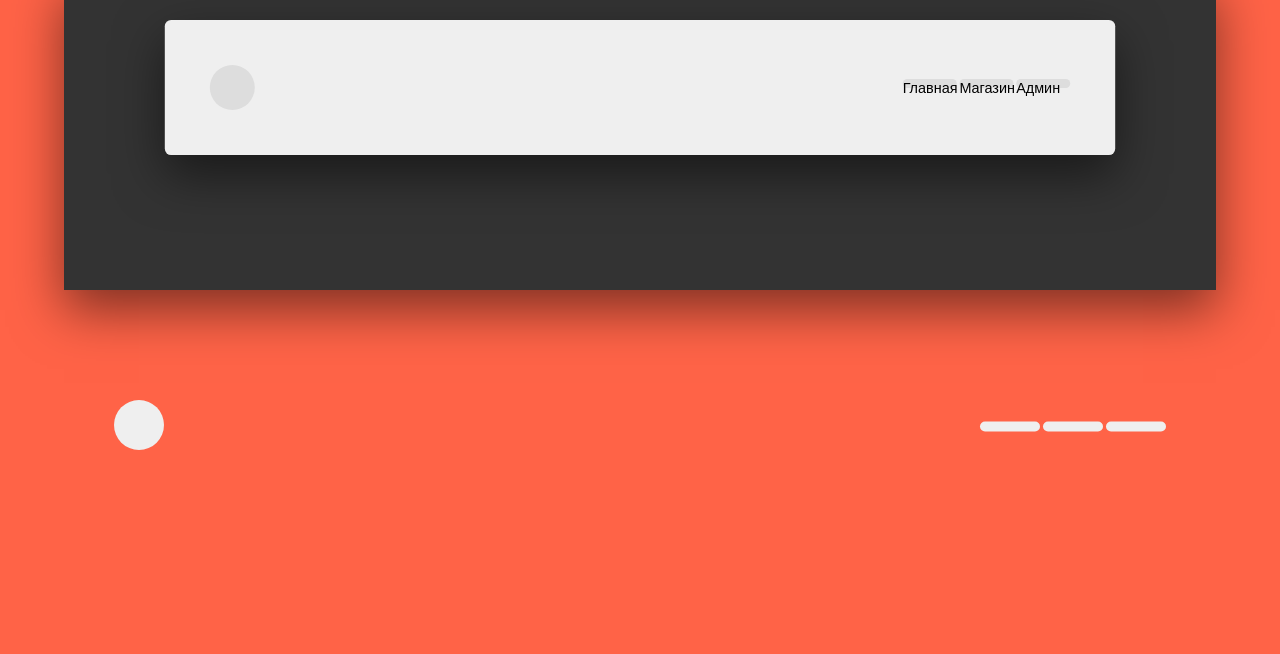
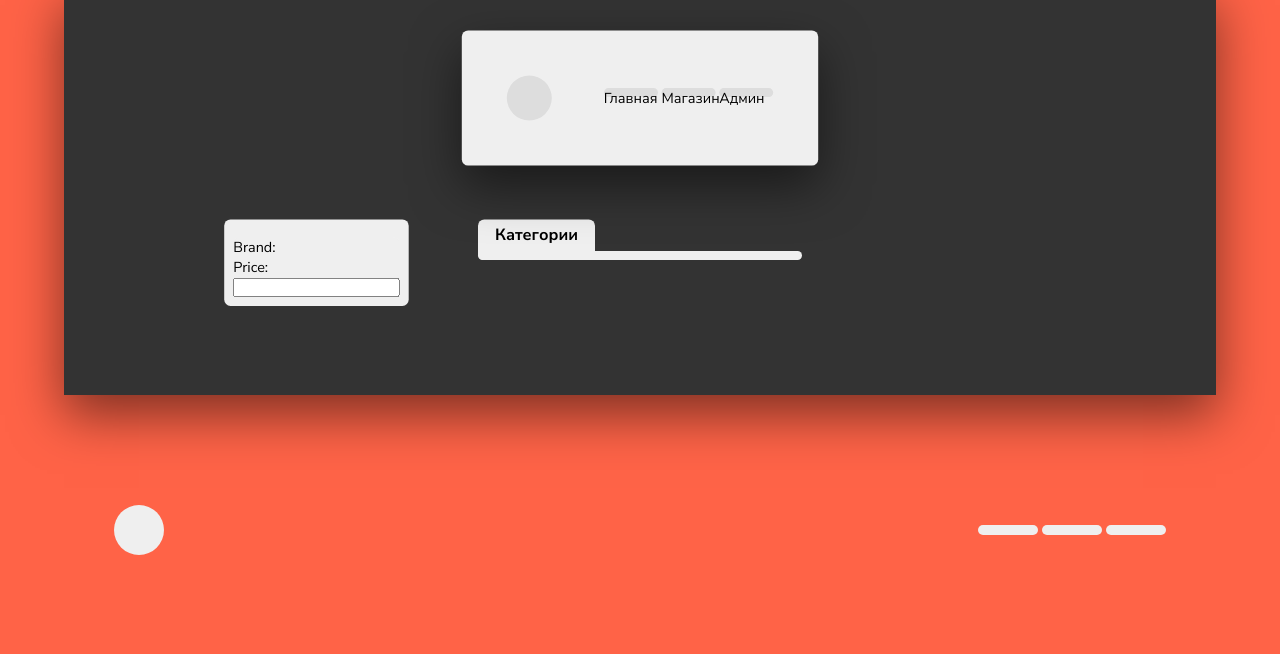
Before and after one commit to igor-73r/sv-bez, a Django app: page /store/ in a window 1280 px wide. Shown: the top 654 px of the page. Run offline with Django 4.2, Linux system fonts and the light colour scheme; data that the repository does not hold is empty.

Commit message:
base-filters

```diff
--- a/SvbezDjangoWeb/static/css/base.css
+++ b/SvbezDjangoWeb/static/css/base.css
@@ -5,8 +5,14 @@ html {
     --clr4: tomato;
     --border-radius: 7px;
     --text-radius: 50em;
-    font-family: 'Lato', sans-serif;
+    font-family: 'Nunito Sans', sans-serif;
 }
+
+/*Надо убрать*/
+.wrapper {
+    display: flex;
+}
+
 
 body {
     background: var(--clr1);
@@ -26,6 +32,8 @@ body *, body :after, body :before {
     max-width: 960px;
     min-width: 360px;
     margin: 0 auto;
+    /*margin-left: 20px;*/
+    /*margin-right: auto;*/
     position: relative;
     flex-direction: column; /*---ADDED---*/
     align-items: center; /*---ADDED---*/
--- a/SvbezDjangoWeb/static/css/product_card.css
+++ b/SvbezDjangoWeb/static/css/product_card.css
@@ -6,6 +6,7 @@ section.cards {
     flex-wrap: wrap;
     justify-content: space-between;
 }
+
 section.cards .card {
     background: var(--clr2);
     width: calc(33.6% - 10px);
@@ -60,3 +61,64 @@ section.cards .card img {
     /*    height: auto;*/
     /*}*/
 }
+
+section.categories {
+    background: none;
+    /*border-radius: var(--border-radius);*/
+    margin-top: 50px;
+    padding: 0;
+    /*background: transparent;*/
+    /*display: flex;*/
+}
+
+.cat_data{
+    background: var(--clr2);
+    border-radius: var(--border-radius);
+    display: flex;
+    flex-wrap: wrap;
+    padding: 5px;
+}
+
+section.categories .category_block {
+    position: relative;
+    /*height: calc();*/
+    background: var(--clr1);
+    border-radius: var(--border-radius);
+    padding: 10px;
+    margin: 10px;
+    left: 0;
+}
+
+#category_head{
+    position: relative;
+    padding-top: 5px;
+    /*bottom: 50px;*/
+    background: var(--clr2);
+    border-radius: var(--border-radius);
+    background-size: cover;
+    height: 45px;
+    width: 130px;
+    margin: 0;
+    display: flex;
+    align-items: flex-start;
+    justify-content: center;
+    bottom: -10px;
+
+}
+
+
+.left-side-bar {
+    /*right: 0;*/
+    position: absolute;
+    padding: 10px;
+    margin-left: 10%;
+    width: min-content;
+    margin-top: 210px;
+    /*margin-bottom: 150px;*/
+    /*height: 100%;*/
+}
+
+
+.form {
+    padding: 0;
+}
--- a/SvbezDjangoWeb/store/forms.py
+++ b/SvbezDjangoWeb/store/forms.py
@@ -0,0 +1,19 @@
+from django import forms
+from .models import Brands
+
+
+class BaseFilterForm(forms.Form):
+    brands = Brands.objects.all()
+    brand = forms.ModelMultipleChoiceField(queryset=brands, label='Brand', widget=forms.CheckboxSelectMultiple)
+    price = forms.IntegerField()
+
+    def __init__(self, products=None):
+        super().__init__()
+        if products is not None:
+            brands = products.values_list('brand', flat=True)
+            self.fields['brand'] = forms.ModelMultipleChoiceField(queryset=brands, label='Brand',
+                                                              widget=forms.CheckboxSelectMultiple)
+
+
+class CategoryFilterForm(BaseFilterForm):
+    your_name = forms.CharField(label='Your name', max_length=100)
--- a/SvbezDjangoWeb/store/urls.py
+++ b/SvbezDjangoWeb/store/urls.py
@@ -1,8 +1,9 @@
-from django.urls import path
+from django.urls import path, re_path
 from . import views
 
 urlpatterns = [
     path('', views.home_page, name='home'),
     path('store/', views.store_view, name='base_store'),
-    path('store/<str:pk>', views.product_view, name='product_detail')
+    path('store/f~<str:query>/', views.filtered_store_view, name='filtered_store'),
+    path('store/<slug:slug>/', views.product_view, name='product_detail'),
 ]
--- a/SvbezDjangoWeb/store/views.py
+++ b/SvbezDjangoWeb/store/views.py
@@ -1,6 +1,8 @@
-from django.shortcuts import render
-from .models import Products, ProductsPropertiesValues
+from django.shortcuts import render, HttpResponse
+from .models import Products, ProductsPropertiesValues, ProductsCategories
 from django.template.defaulttags import register
+from .filters import filtered_products
+from .forms import BaseFilterForm
 
 
 @register.filter
@@ -12,11 +14,21 @@ def home_page(request):
 
 
 def store_view(request):
+    form = BaseFilterForm()
+    categories = ProductsCategories.objects.all()
     products = Products.objects.all()
     return render(request, "store/store.html", locals())
 
 
-def product_view(request, pk):
-    product = Products.objects.get(slug=pk)
+def filtered_store_view(request, query):
+    if query is not None:
+        categories = ProductsCategories.objects.all()
+        products = filtered_products(query)
+        form = BaseFilterForm(products)
+        return render(request, "store/store.html", locals())
+
+
+def product_view(request, slug):
+    product = Products.objects.get(slug=slug)
     properties = ProductsPropertiesValues.objects.filter(product_id=product.id).order_by('property_name')
     return render(request, "store/product_detail.html", locals())
--- a/SvbezDjangoWeb/templates/base.html
+++ b/SvbezDjangoWeb/templates/base.html
@@ -11,14 +11,16 @@
 
     <link rel="preconnect" href="https://fonts.googleapis.com">
     <link rel="preconnect" href="https://fonts.gstatic.com" crossorigin>
-    <link href="https://fonts.googleapis.com/css2?family=Lato:wght@300;400;700;900&display=swap" rel="stylesheet">
-
+    <link href="https://fonts.googleapis.com/css2?family=Nunito+Sans:opsz,wght@6..12,300;6..12,400;6..12,500;6..12,600;6..12,700&display=swap" rel="stylesheet">
     {% block extra_links %}
     {% endblock %}
 </head>
 
 <body>
+
 <div class="wrapper">
+    {% block left-side-bar %}
+    {% endblock %}
     <div class="wrap">
         <header class="header">
             <div class="logo"></div>
@@ -33,6 +35,7 @@
         {% block content %}
         {% endblock %}
     </div>
+
     <div class="arrow animated bounce"></div>
 </div>
 
--- a/SvbezDjangoWeb/templates/store/store.html
+++ b/SvbezDjangoWeb/templates/store/store.html
@@ -8,8 +8,45 @@
 <link rel="stylesheet" href="{% static 'css/product_card.css' %}">
 {% endblock %}
 
+{% block left-side-bar %}
+    <section class="left-side-bar">
+        {% if form %}
+            <section class="form">
+                {{ form }}
+            </section>
+        {% endif %}
+    </section>
+{% endblock %}
+
 {% block content %}
 
+{#{% if form %}#}
+{#    <section class="form">#}
+{#        {{ form }}#}
+{#    </section>#}
+{#{% endif %}#}
+
+<section class="categories">
+    <div class="headline" id="category_head">
+        Категории
+    </div>
+    <div class="cat_data">
+        {% for cat in categories %}
+            {% if forloop.first %}
+                <a href="/store/">
+                    <div class="category_block">
+                        Все
+                    </div>
+                </a>
+            {% endif %}
+            <a href="/store/f~category={{ cat.id }}">
+                <div class="category_block">
+                    {{ cat.category_name }}
+                </div>
+            </a>
+        {% endfor %}
+    </div>
+</section>
 
 <section class="cards">
     {% for product in products %}
```
Also changed, not shown: SvbezDjangoWeb/store/models.py (+5 -4 lines).
